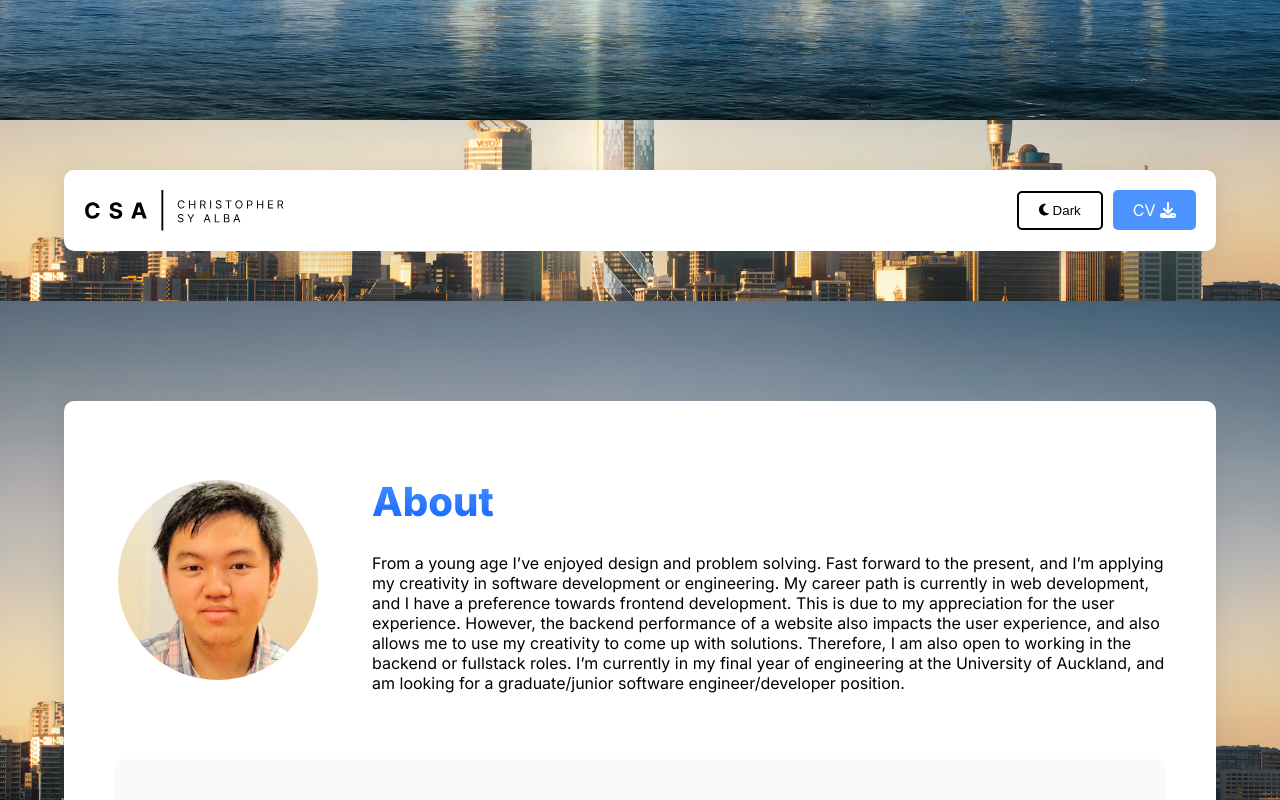
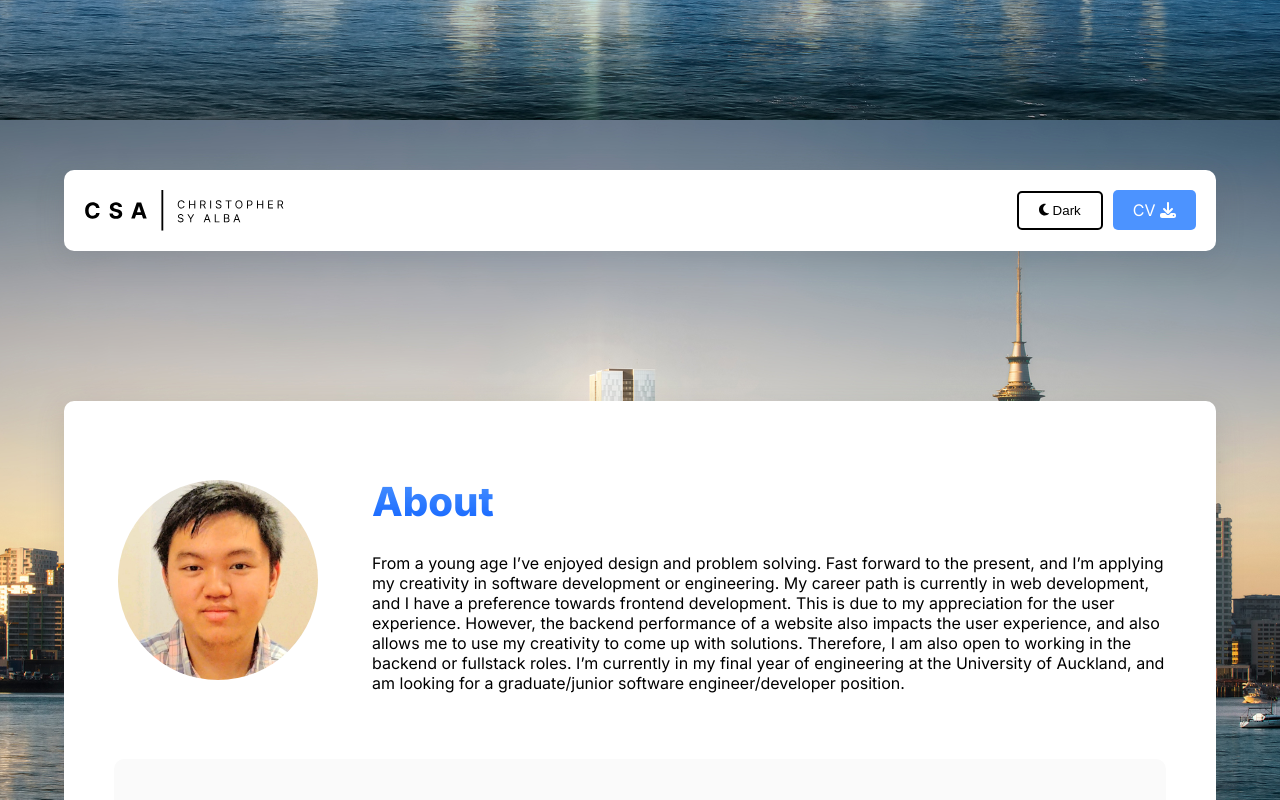
Before and after one commit to christopher-alba/personal-portfolio, a React (Create React App) app: page / in a window 1280 px wide. Shown: the part 680-1480 px from the top of the page. Built offline with nearby package versions, Linux system fonts and the light colour scheme.

Commit message:
refactor background

```diff
--- a/src/components/Navbar/styled.ts
+++ b/src/components/Navbar/styled.ts
@@ -3,11 +3,6 @@ import { Link } from "react-router-dom";
 import styled from "styled-components";
 
 export const NavbarMainDiv = styled("div")`
-  background: url("/images/skyline.jpg");
-  background-position: center;
-  background-repeat: no-repeat;
-  background-size: cover;
-  background-attachment: fixed;
   width: 100%;
   padding: 50px 0;
 `;
--- a/src/pages/MainPage/About/styled.ts
+++ b/src/pages/MainPage/About/styled.ts
@@ -7,11 +7,6 @@ export const MainDiv = styled("div")`
   justify-content: center;
   height: fit-content;
   width: 100%;
-  background: url("/images/skyline.jpg");
-  background-position: center;
-  background-repeat: no-repeat;
-  background-size: cover;
-  background-attachment: fixed;
 `;
 
 export const StyledContainer = styled(Container)`
--- a/src/pages/MainPage/Landing/styled.ts
+++ b/src/pages/MainPage/Landing/styled.ts
@@ -7,11 +7,6 @@ export const MainDiv = styled("div")`
   justify-content: center;
   height: 100vh;
   width: 100vw;
-  background: url("/images/skyline.jpg");
-  background-position: center;
-  background-repeat: no-repeat;
-  background-size: cover;
-  background-attachment: fixed;
 `;
 
 export const OverlayDiv = styled("div")`
@@ -42,7 +37,7 @@ export const HeroText = styled("h1")`
   letter-spacing: 5px;
   @media (max-width: ${viewportSize}px) {
     font-size: 3rem;
-    margin-bottom:20px;
+    margin-bottom: 20px;
   }
 `;
 
@@ -66,7 +61,7 @@ export const InfoText = styled("p")`
   font-weight: 200;
   @media (max-width: ${viewportSize}px) {
     font-size: 1rem;
-    margin-bottom:15px;
+    margin-bottom: 15px;
   }
 `;
 
--- a/src/themes/globalStyles.ts
+++ b/src/themes/globalStyles.ts
@@ -3,7 +3,17 @@ import { createGlobalStyle } from "styled-components";
 export const GlobalStyles = createGlobalStyle`
   body {
     overflow-x:hidden;
-    background: ${({ theme }) => theme.colors.primary} !important;
+    background: ${({ theme }) => {
+      if (theme.name === "light") {
+        return "url('/images/skyline.jpg')";
+      } else {
+        return "url('/images/skyline-dark.jpg')";
+      }
+    }};
+    background-position: center;
+    background-repeat: no-repeat;
+    background-size: cover;
+    background-attachment: fixed;
     color: ${({ theme }) => theme.colors.secondary} !important;
     font-family: 'Inter', sans-serif;
     margin:0;
```
Also changed, not shown: public/images/skyline-dark.jpg (added).
